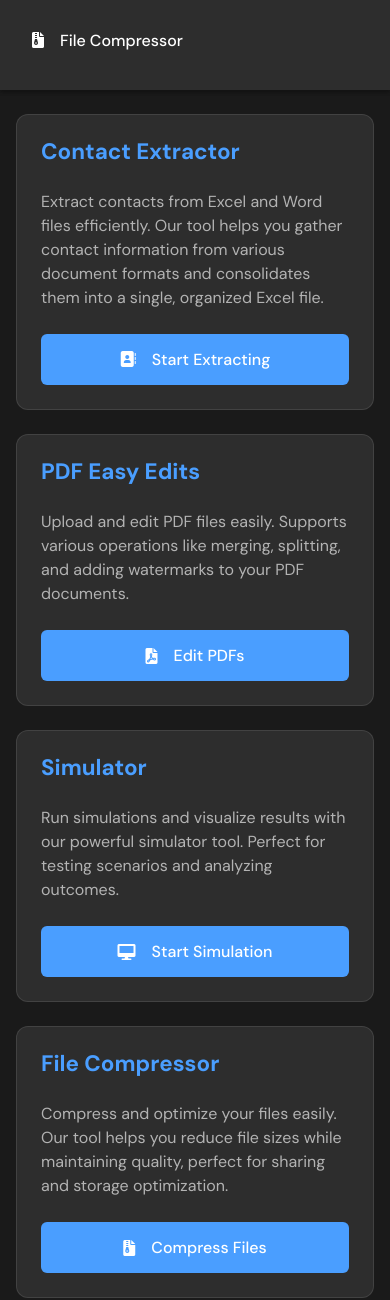
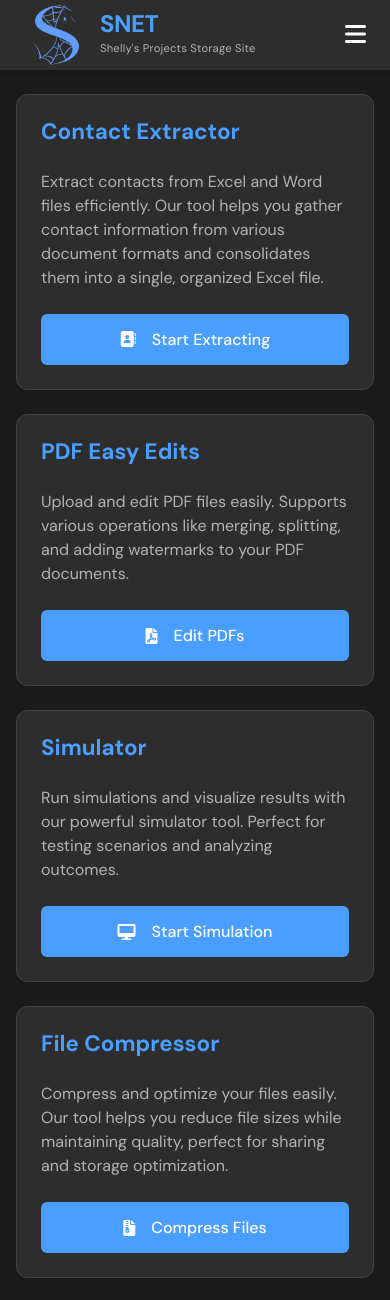
Before and after one commit to shelly5353/SNET, a Flask app: page / in a window 390 px wide. Shown: the top 1300 px of the page. Run offline with Flask 3, Linux system fonts and the light colour scheme; some libraries are stand-ins or nearby versions.

Commit message:
Fix navigation menu for both desktop and mobile views

```diff
--- a/static/style.css
+++ b/static/style.css
@@ -8,6 +8,7 @@
     --error-color: #ff4a4a;
     --success-color: #4aff4a;
     --nav-height: 90px;
+    --nav-height-mobile: 70px;
 
     /* Font families */
     --font-headings: 'DM Sans', sans-serif;
@@ -244,7 +245,7 @@
     right: 0;
     background-color: var(--bg-secondary);
     padding: 1rem;
-    transform: translateY(-100%);
+    transform: translateY(-150%);
     transition: transform 0.3s ease-in-out;
     z-index: 999;
     box-shadow: 0 2px 4px rgba(0, 0, 0, 0.2);
@@ -265,13 +266,24 @@
 }
 
 .mobile-nav-links .nav-link {
-    padding: 0.8rem 1rem;
+    padding: 1rem;
     width: 100%;
     border-radius: 4px;
+    display: flex;
+    align-items: center;
+    justify-content: flex-start;
+}
+
+.mobile-nav-links .nav-link:hover {
+    background-color: rgba(255, 255, 255, 0.1);
 }
 
 /* Responsive Design */
 @media (max-width: 991px) {
+    :root {
+        --nav-height: var(--nav-height-mobile);
+    }
+
     .mobile-menu-toggle {
         display: block;
     }
@@ -294,6 +306,24 @@
 
     .logo {
         width: 60px;
+    }
+
+    .nav-links {
+        display: none;
+    }
+
+    .nav-right {
+        margin-left: auto;
+    }
+}
+
+@media (min-width: 992px) {
+    .mobile-menu {
+        display: none;
+    }
+
+    .nav-links {
+        display: flex !important;
     }
 }
 
```
